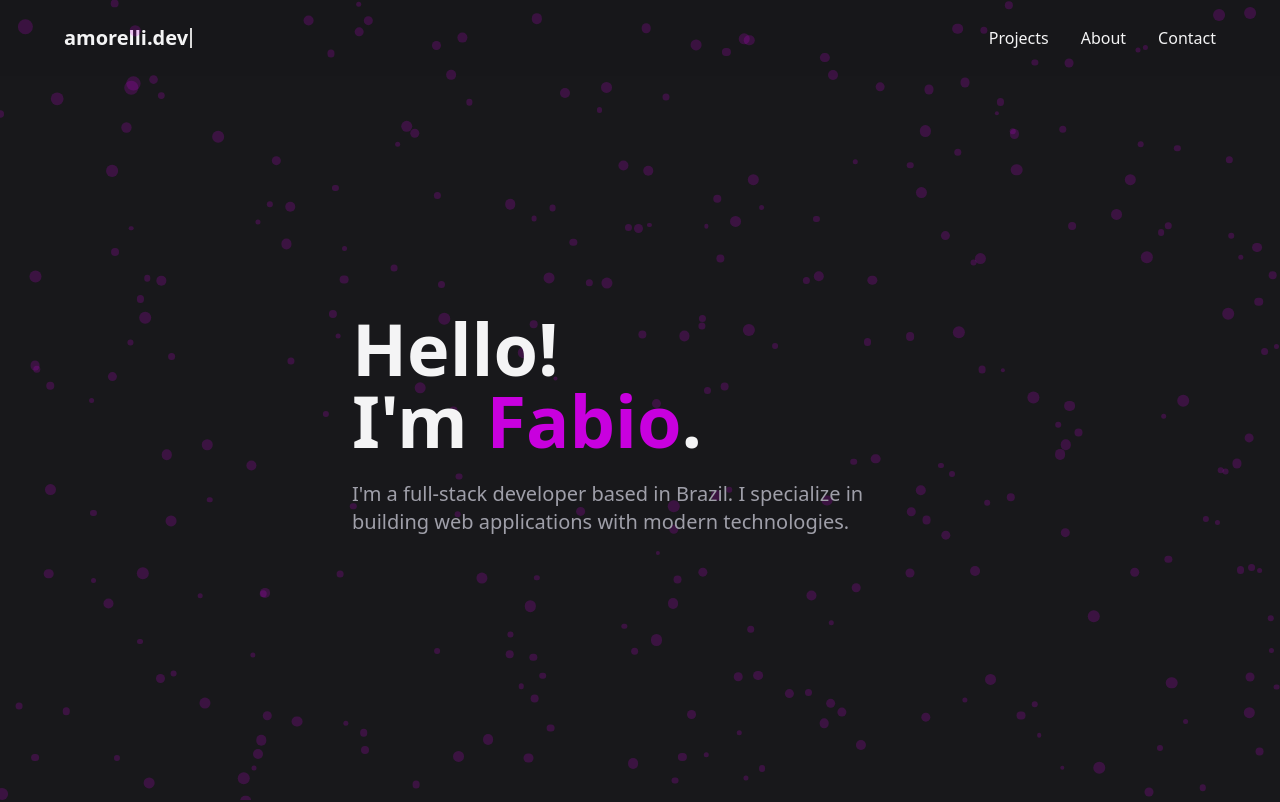
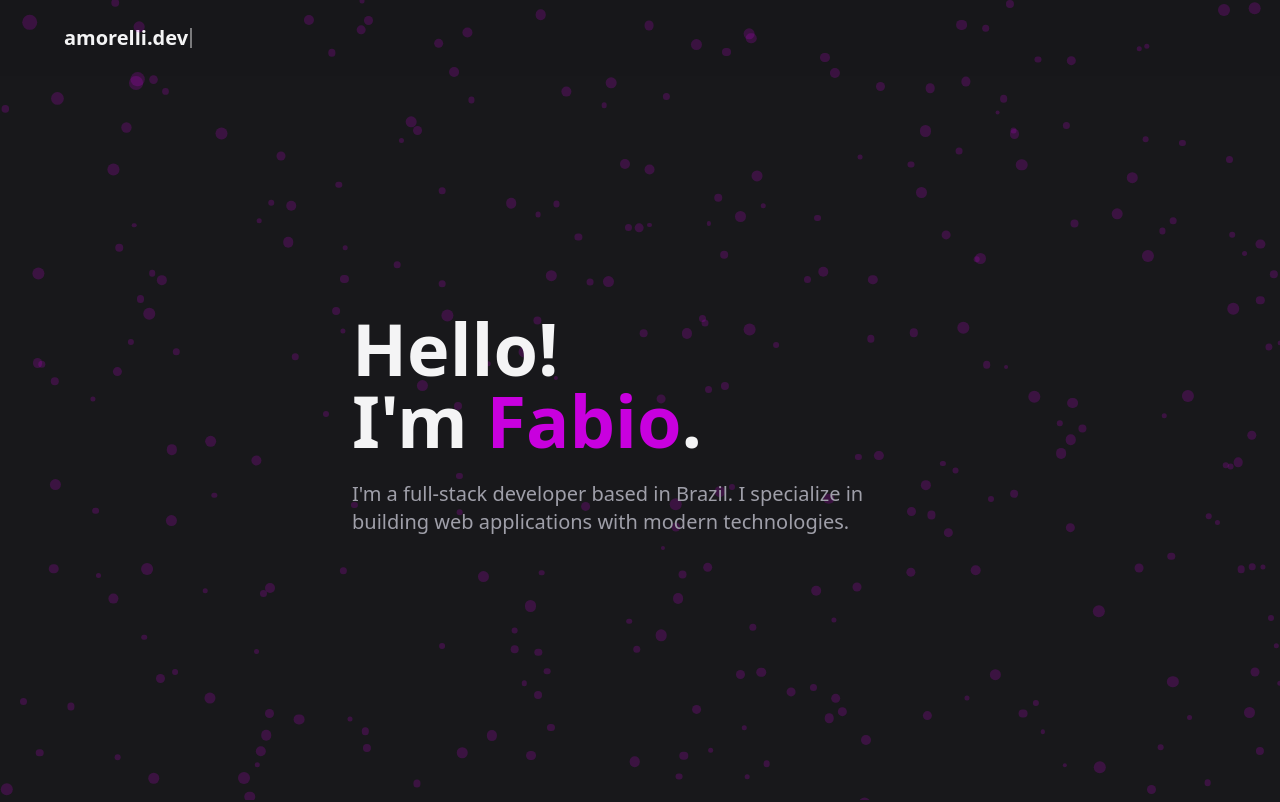
Before and after one commit to fabioavf/portfolio, a React (Vite) app: page / in a window 1280 px wide. Shown: the top 802 px of the page. Built offline with nearby package versions, Linux system fonts and the light colour scheme.

Commit message:
remove projects and adjust bg colors

```diff
--- a/src/App.tsx
+++ b/src/App.tsx
@@ -1,8 +1,5 @@
-import * as motion from 'motion/react-client';
-import { ArrowRight, Github, Linkedin, Mail, MapPin, Menu, Phone } from 'lucide-react';
-import { FloatingBalls } from './components/FloatingBalls';
+import { Github, Linkedin, Mail, Menu } from 'lucide-react';
 import { TypeWriter } from './components/TypeWriter';
-import { TimelineItem } from './components/TimelineItem';
 import HeroSection from './pages/home/HeroSection';
 import SkillsSection from './pages/home/SkillsSection';
 import ExperienceSection from './pages/home/ExperienceSection';
@@ -17,18 +14,6 @@ function App() {
       <nav className='fixed w-full p-6 backdrop-blur-sm bg-zinc-900/80'>
         <div className='max-w-6xl mx-auto flex justify-between items-center'>
           <TypeWriter text='amorelli.dev' className='flex items-center text-xl font-bold' />
-          <Menu className='md:hidden' size={24} />
-          <div className='hidden md:flex gap-8'>
-            <a href='#' className='hover:text-fuchsia-600 transition-colors'>
-              Projects
-            </a>
-            <a href='#' className='hover:text-fuchsia-600 transition-colors'>
-              About
-            </a>
-            <a href='#' className='hover:text-fuchsia-600 transition-colors'>
-              Contact
-            </a>
-          </div>
         </div>
       </nav>
 
@@ -36,7 +21,7 @@ function App() {
       <SkillsSection />
       <ExperienceSection />
       <EducationSection />
-      <ProjectsSection />
+      {/* <ProjectsSection /> */}
       <ContactSection />
 
       <footer className='py-12 px-6 border-t border-zinc-800'>
--- a/src/pages/home/ContactSection.tsx
+++ b/src/pages/home/ContactSection.tsx
@@ -22,7 +22,7 @@ const ContactSection = () => {
   ];
 
   return (
-    <section className='py-20 px-6'>
+    <section className='py-20 px-6 bg-zinc-800/50'>
       <div className='max-w-6xl mx-auto'>
         <h2 className='text-3xl font-bold mb-12'>Contact</h2>
         <div className='grid md:grid-cols-2 gap-8'>
--- a/src/pages/home/EducationSection.tsx
+++ b/src/pages/home/EducationSection.tsx
@@ -2,7 +2,7 @@ import { TimelineItem } from '../../components/TimelineItem';
 
 const EducationSection = () => {
   return (
-    <section className='py-20 px-6 bg-zinc-800/50'>
+    <section className='py-20 px-6'>
       <div className='max-w-6xl mx-auto'>
         <h2 className='text-3xl font-bold mb-12'>Education</h2>
         <div className='max-w-3xl'>
--- a/src/pages/home/ExperienceSection.tsx
+++ b/src/pages/home/ExperienceSection.tsx
@@ -2,7 +2,7 @@ import { TimelineItem } from '../../components/TimelineItem';
 
 const ExperienceSection = () => {
   return (
-    <section className='py-20 px-6'>
+    <section className='py-20 px-6 bg-zinc-800/50'>
       <div className='max-w-6xl mx-auto'>
         <h2 className='text-3xl font-bold mb-12'>Experience</h2>
         <div className='max-w-3xl'>
--- a/src/pages/home/ProjectsSection.tsx
+++ b/src/pages/home/ProjectsSection.tsx
@@ -2,7 +2,7 @@ import { motion } from 'motion/react';
 
 const ProjectsSection = () => {
   return (
-    <section className='py-20 px-6'>
+    <section className='py-20 px-6 bg-zinc-800/50'>
       <div className='max-w-6xl mx-auto'>
         <h2 className='text-3xl font-bold mb-12'>Featured Projects</h2>
         <div className='grid md:grid-cols-2 gap-8'>
```
